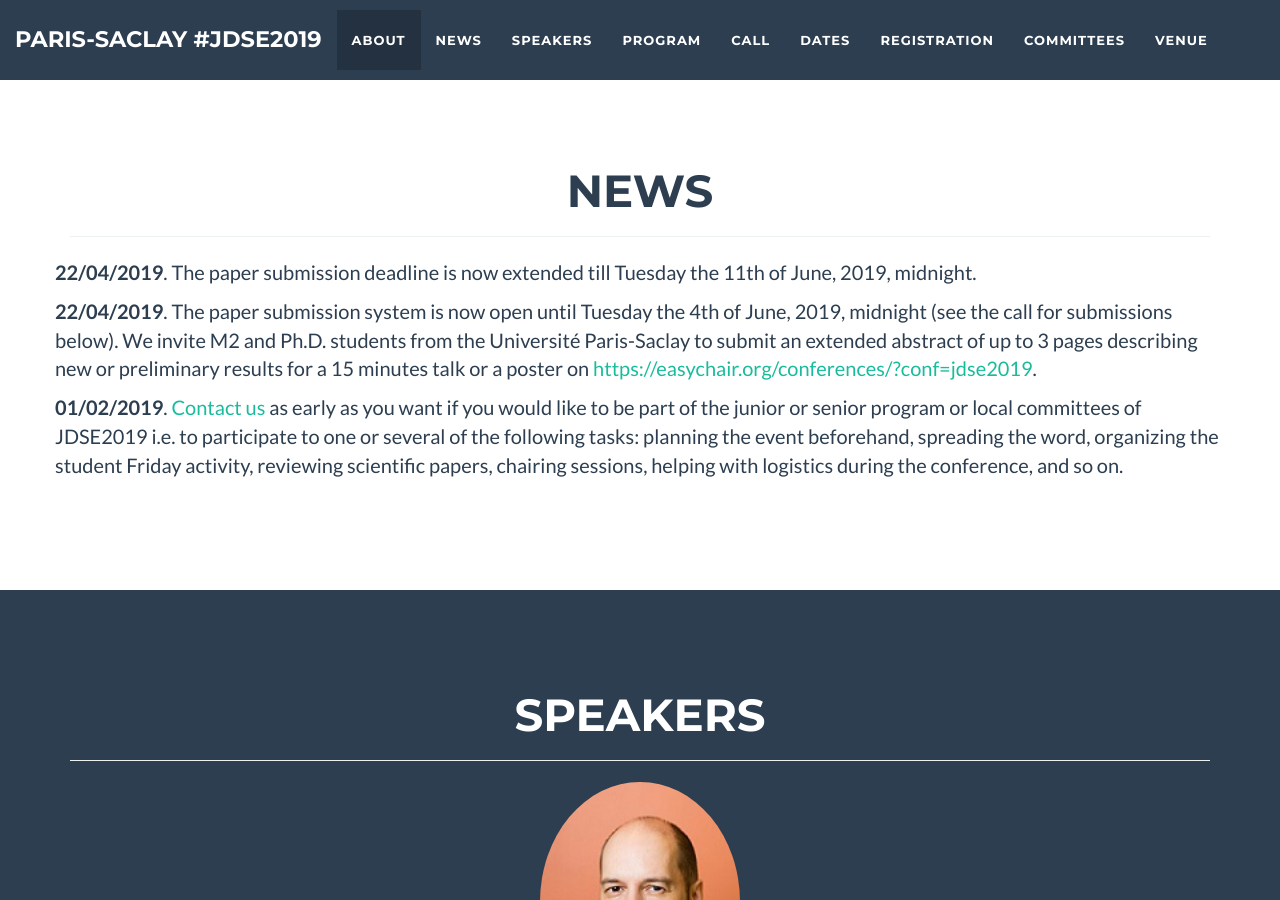
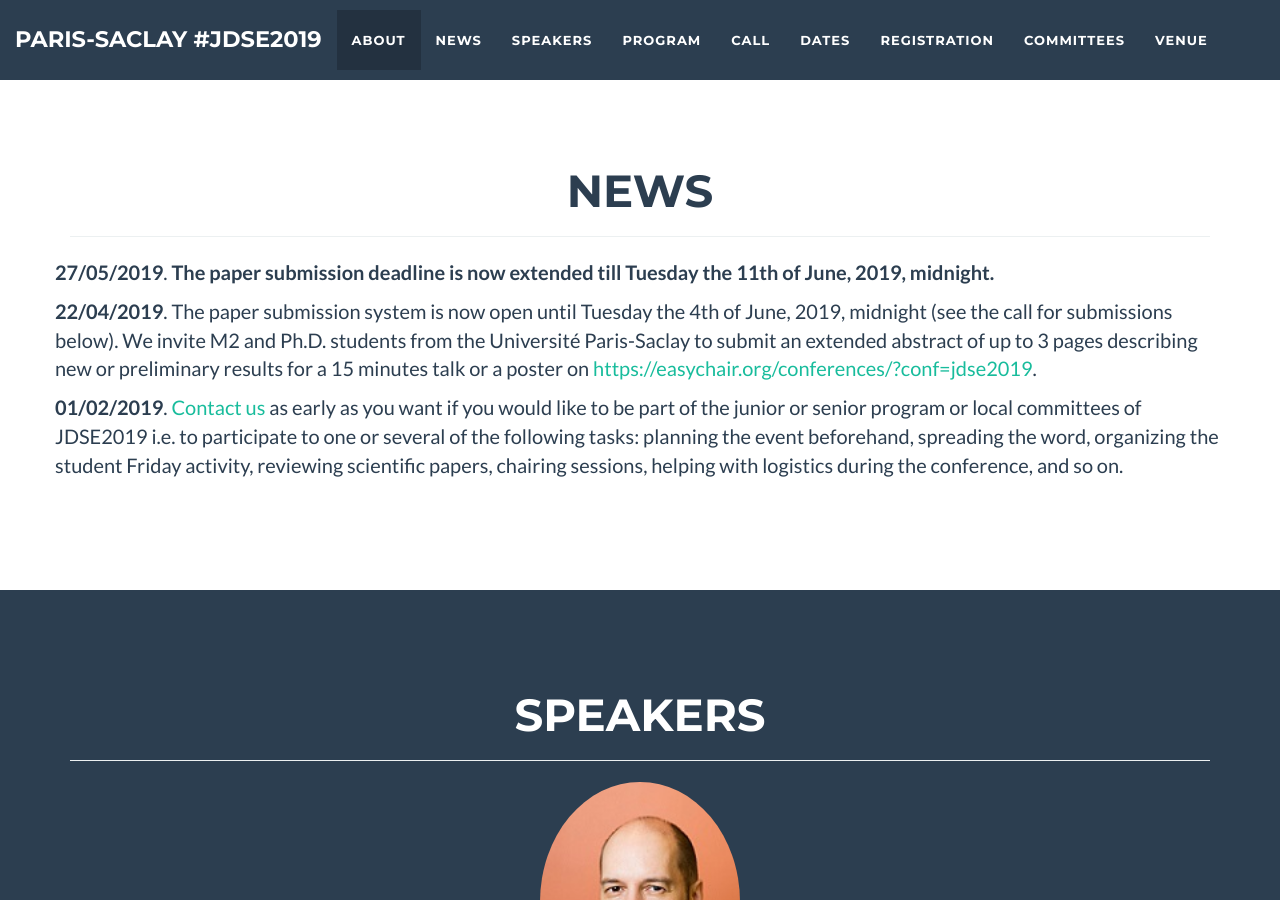
Before and after one commit to jdse-paris/jDSE2019, a Jekyll site: the page built from index.html, in a window 1280 px wide and 900 px high, scrolled down 1676 px. Built offline with Jekyll 4.4.1, drawn with Linux system fonts in a browser that asks for light colours.

Commit message:
Update news.html

```diff
--- a/_includes/news.html
+++ b/_includes/news.html
@@ -32,7 +32,7 @@
 	      </p>
 	      <br>  -->
 	      <p>
-		 <b>22/04/2019</b>.  The paper submission deadline is now extended till Tuesday the 11th of June, 2019, midnight.
+		 <b>27/05/2019</b>.  <b>The paper submission deadline is now extended till Tuesday the 11th of June, 2019, midnight.</b>
 	      </p>
               <p>
 		 <b>22/04/2019</b>.  The paper submission system is now open until Tuesday the 4th of June, 2019, midnight (see the call for submissions below). We invite M2 and Ph.D. students from the Université Paris-Saclay to submit an extended abstract of up to 3 pages describing new or preliminary results for a 15 minutes talk or a poster on <a href="https://easychair.org/conferences/?conf=jdse2019" target="_top">https://easychair.org/conferences/?conf=jdse2019</a>.
```
